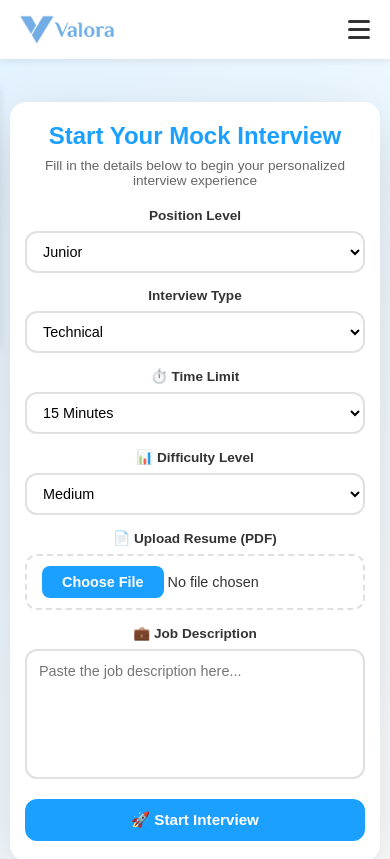
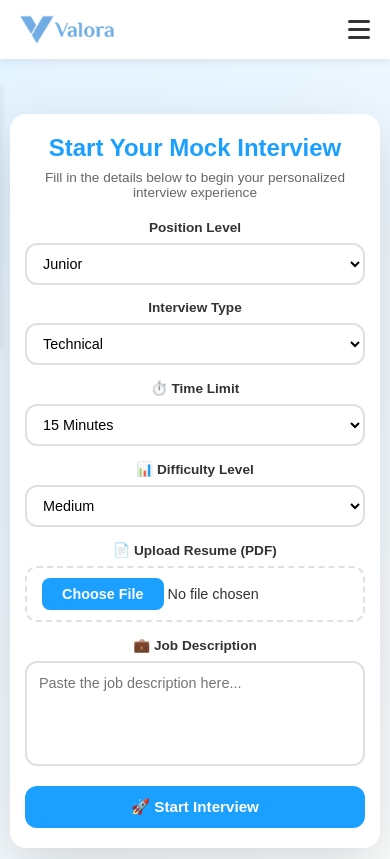
Before and after one commit to Atharv-28/Valora, a React (Create React App) app in the folder valora-frontend/: page /start-interview in a window 390 px wide. Shown: the top 859 px of the page. Built offline with nearby package versions, Linux system fonts and the light colour scheme; no server answers; a web font is replaced by a local one.

Commit message:
start interview button fixed

```diff
--- a/valora-frontend/src/pages/startInterview.css
+++ b/valora-frontend/src/pages/startInterview.css
@@ -95,7 +95,7 @@
     transition: all 0.3s ease;
     resize: none;
     flex: 1;
-    min-height: 180px;
+    min-height: 150px;
 }
 
 .form-group-full textarea:focus {
@@ -201,7 +201,7 @@
     }
 
     .form-group-full textarea {
-        min-height: 150px;
+        min-height: 115px;
     }
 }
 
@@ -232,7 +232,7 @@
     .form-group-full textarea {
         padding: 12px;
         font-size: 0.9rem;
-        min-height: 130px;
+        min-height: 105px;
     }
 
     .start-btn {
```
